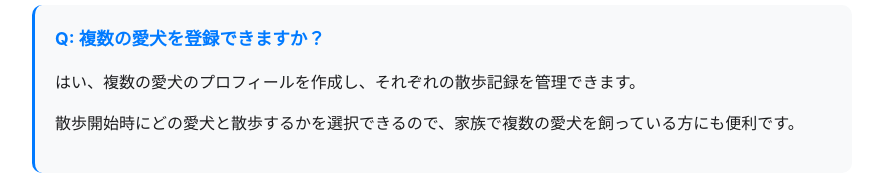
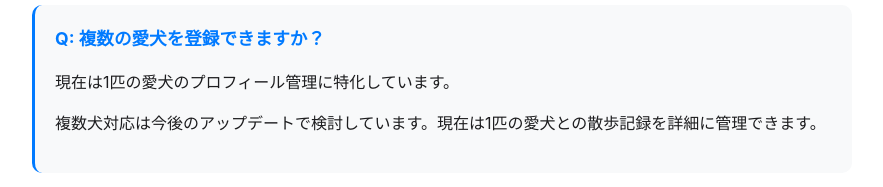
Before and after one commit to taka9535/wansanpo-App-Support, a plain HTML site: page index.html in a window 1280 px wide. Shown: the part 2828-3015 px from the top of the page, without its empty margins (198-1081 px from the left). Drawn offline with Linux system fonts and the light colour scheme.

Commit message:
fix: 複数犬登録機能の誤った説明を修正
- 機能紹介カードの複数犬管理説明を削除
- FAQの複数犬登録質問を正しい回答に修正
- 現在は1匹の愛犬管理に特化していることを明記

```diff
--- a/index.html
+++ b/index.html
@@ -197,7 +197,7 @@
             <div class="feature-card">
                 <div class="feature-icon">🐕</div>
                 <h3>プロフィール管理</h3>
-                <p>愛犬の写真、名前、年齢、犬種を登録。複数の愛犬も管理可能です。</p>
+                <p>愛犬の写真、名前、年齢、犬種を登録。愛犬のプロフィールを管理できます。</p>
             </div>
             <div class="feature-card">
                 <div class="feature-icon">🎯</div>
@@ -260,8 +260,8 @@
             <div class="faq-item">
                 <div class="faq-question">Q: 複数の愛犬を登録できますか？</div>
                 <div class="faq-answer">
-                    <p>はい、複数の愛犬のプロフィールを作成し、それぞれの散歩記録を管理できます。</p>
-                    <p>散歩開始時にどの愛犬と散歩するかを選択できるので、家族で複数の愛犬を飼っている方にも便利です。</p>
+                    <p>現在は1匹の愛犬のプロフィール管理に特化しています。</p>
+                    <p>複数犬対応は今後のアップデートで検討しています。現在は1匹の愛犬との散歩記録を詳細に管理できます。</p>
                 </div>
             </div>
         </div>
```
